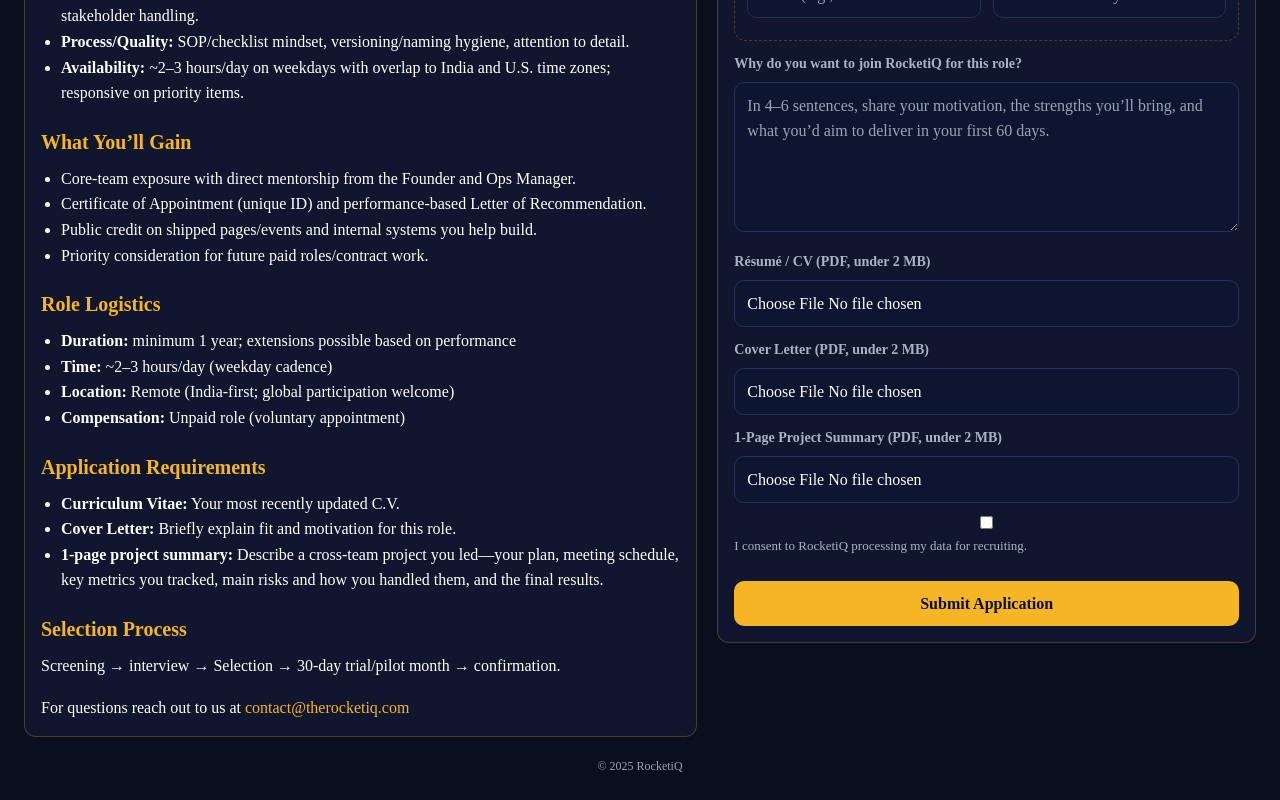
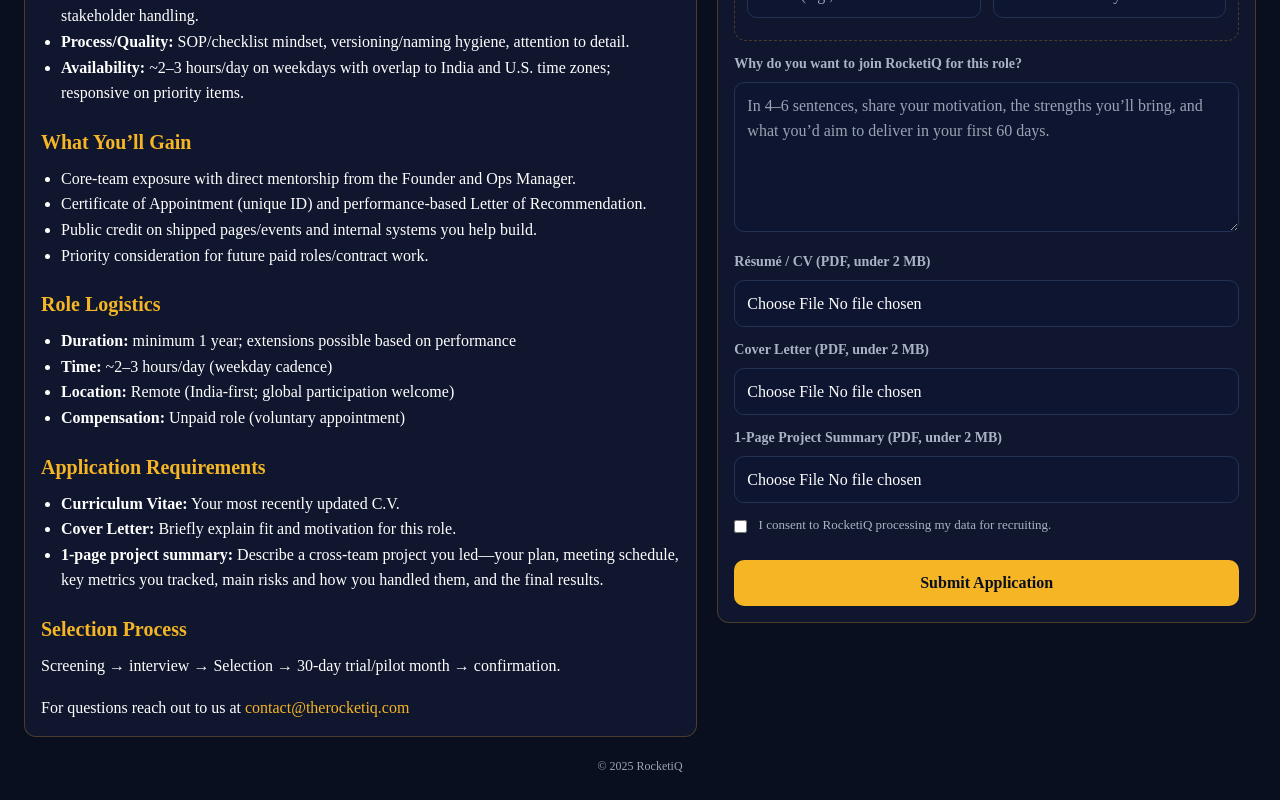
Before and after one commit to RocketiQ/nextjs-boilerplate, a Next.js app: page /business-operations-associate in a window 1280 px wide. Shown: the part 1418-2218 px from the top of the page. Built offline with nearby package versions, Linux system fonts and the light colour scheme; no server answers.

Commit message:
Update globals.css

```diff
--- a/app/globals.css
+++ b/app/globals.css
@@ -117,6 +117,25 @@
   box-shadow: 0 0 0 3px rgba(245, 181, 36, 0.25);
 }
 
+/* --- Fix checkbox layout --- */
+input[type="checkbox"] {
+  width: auto !important;      /* don't stretch full width */
+  height: auto;
+  display: inline-block;
+  margin-right: 8px;           /* puts the box before the text nicely */
+  vertical-align: middle;
+  accent-color: var(--accent);
+}
+
+/* Optional: tidy the consent row */
+.consent {
+  display: flex;
+  align-items: center;
+  gap: 8px;
+  color: var(--muted);
+  font-size: 13px;
+}
+
 /* ---------- Badges & Buttons ---------- */
 .pill {
   display: inline-block;
```
